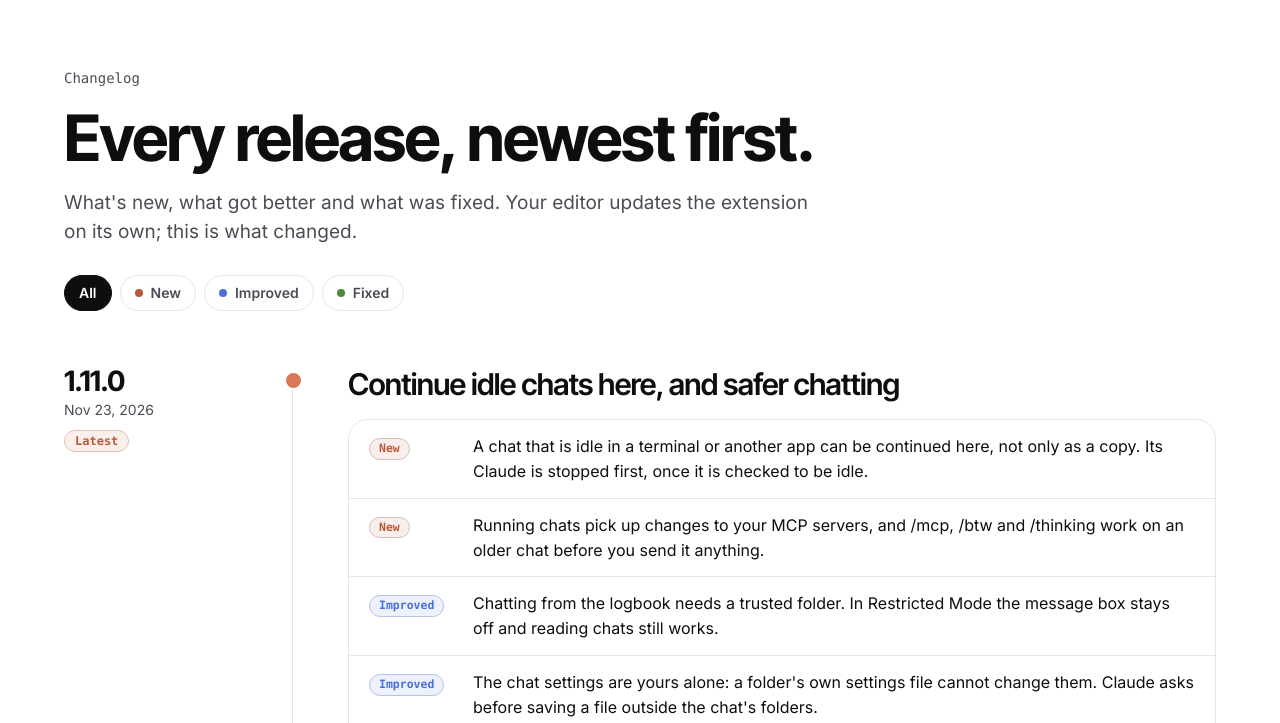
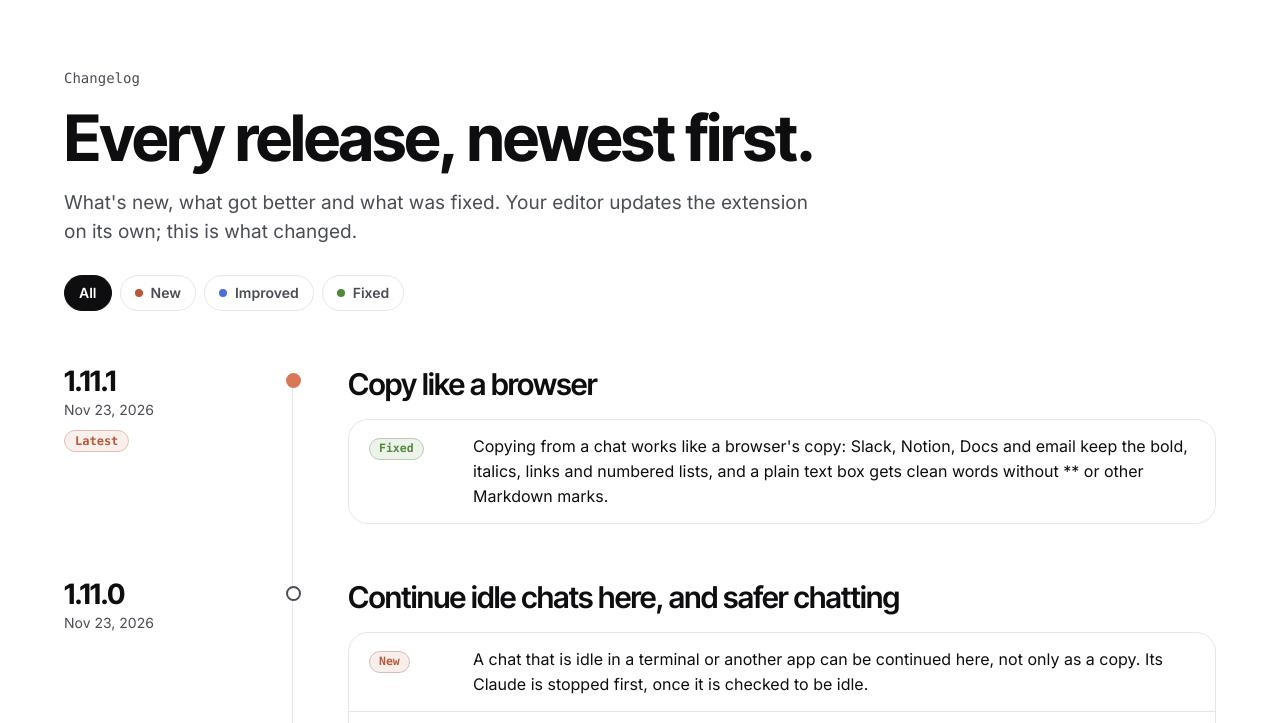
Before and after one commit to Ragulsundaram/agent-logbook-site, a plain HTML site: page changelog.html in a window 1280 px wide. Shown: the part 72-795 px from the top of the page. Drawn offline with Linux system fonts and the light colour scheme.

Commit message:
Changelog: 1.11.1

```diff
--- a/changelog.html
+++ b/changelog.html
@@ -48,8 +48,17 @@
     </div>
 
     <ol class="timeline">
+      <li class="rel" id="v1.11.1">
+        <div class="rel-when"><a class="ver" href="#v1.11.1">1.11.1</a><time datetime="2026-11-23">Nov 23, 2026</time><span class="latest">Latest</span></div>
+        <div class="rel-body">
+          <h2>Copy like a browser</h2>
+          <ul>
+            <li data-kind="fixed"><b class="tagk fixed">Fixed</b><span>Copying from a chat works like a browser's copy: Slack, Notion, Docs and email keep the bold, italics, links and numbered lists, and a plain text box gets clean words without ** or other Markdown marks.</span></li>
+          </ul>
+        </div>
+      </li>
       <li class="rel" id="v1.11.0">
-        <div class="rel-when"><a class="ver" href="#v1.11.0">1.11.0</a><time datetime="2026-11-23">Nov 23, 2026</time><span class="latest">Latest</span></div>
+        <div class="rel-when"><a class="ver" href="#v1.11.0">1.11.0</a><time datetime="2026-11-23">Nov 23, 2026</time></div>
         <div class="rel-body">
           <h2>Continue idle chats here, and safer chatting</h2>
           <ul>
```
